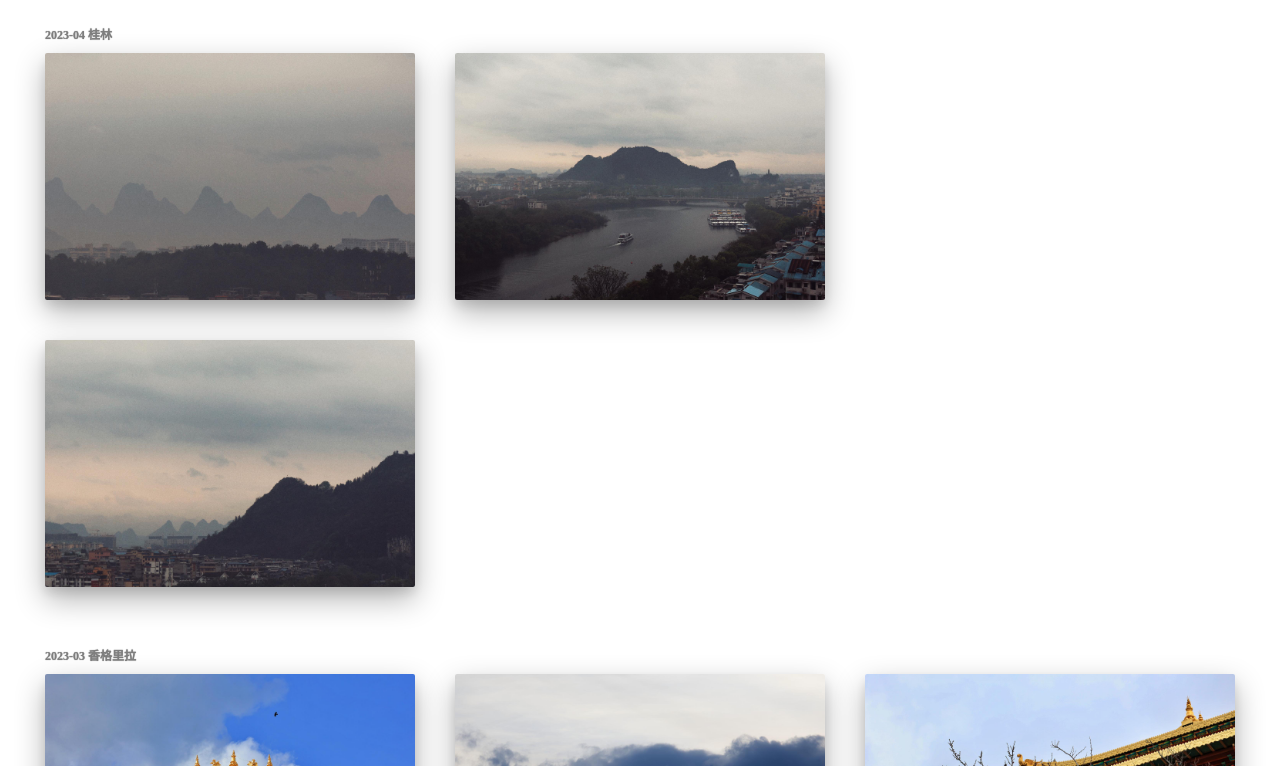
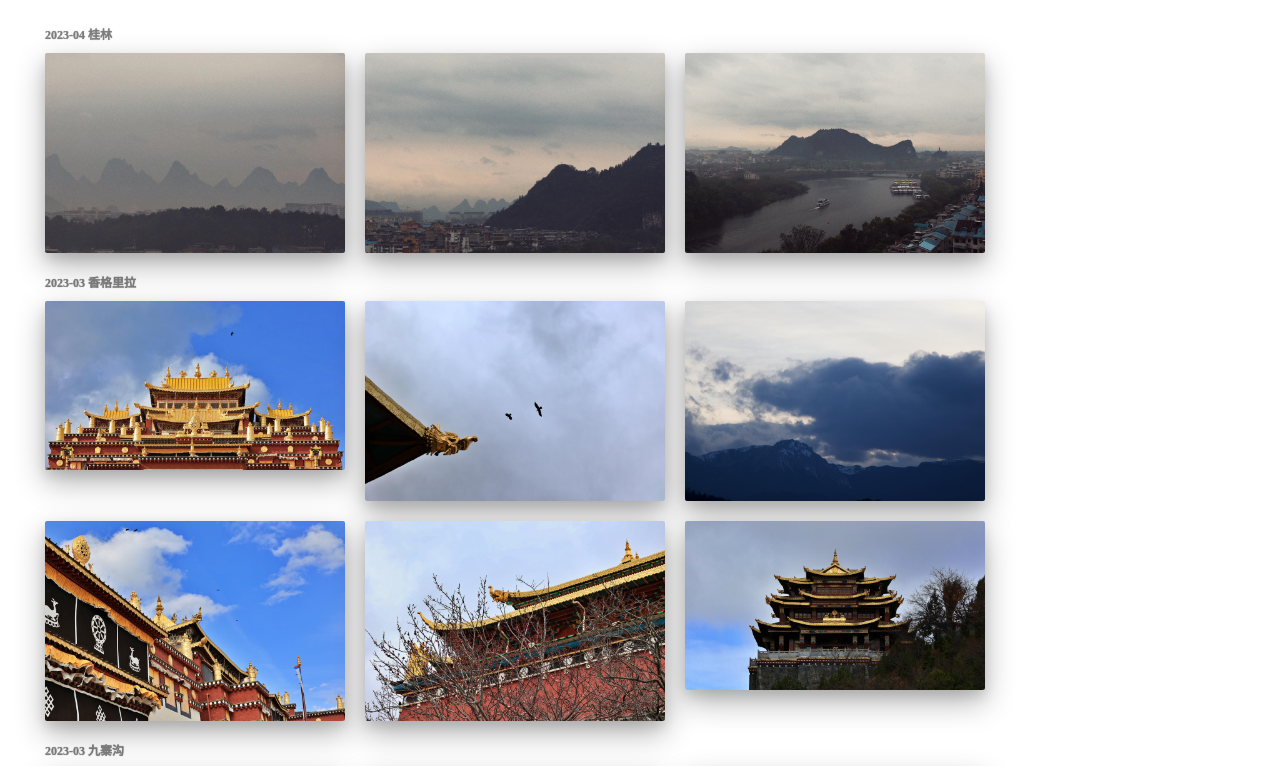
Before and after one commit to lilonghe/photography, a plain HTML site: page index.html in a window 1280 px wide. Shown: the top 766 px of the page. Drawn offline with Linux system fonts and the light colour scheme.

Commit message:
feat: update style

```diff
--- a/index.html
+++ b/index.html
@@ -47,14 +47,15 @@
         }
 
         ul {
-            column-count: 3;
             width: 100%;
-            column-gap: 40px;
-            display: block;
+            display: flex;
+            flex-wrap: wrap;
+            gap: 20px;
         }
 
         li {
-            margin-bottom: 40px;
+            max-width: 300px;
+            height: 200px;
         }
 
         img {
@@ -160,16 +161,5 @@
             </ul>
         </div>
     </div>
-
-    <script src="./vanilla-tilt.min.js"></script>
-    <script type="text/javascript">
-        let imgs = document.querySelectorAll('li');
-        for(let i=0; i<imgs.length; i++) {
-            imgs[i].setAttribute('data-tilt', '')
-        }
-        VanillaTilt.init(imgs, {
-            scale: 1.1
-        });
-    </script>
 </body>
 </html>
```
